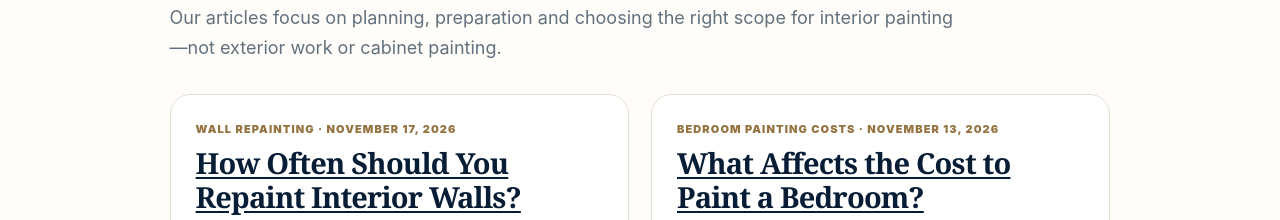
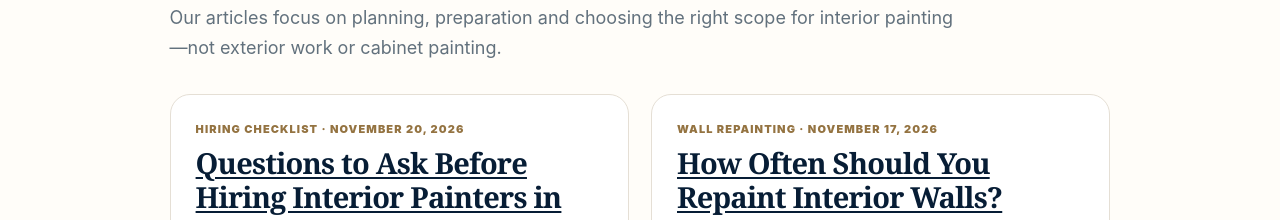
Before and after one commit to luminexpaintingco-oss/Luminex-painting.com, a plain HTML site: page blog/index.html in a window 1280 px wide. Shown: the part 732-952 px from the top of the page. Drawn offline with Linux system fonts and the light colour scheme.

Commit message:
Link Nov 20 Concord hiring checklist

```diff
--- a/blog/index.html
+++ b/blog/index.html
@@ -14,6 +14,8 @@ header{display:flex;align-items:center;justify-content:space-between;gap:18px;pa
 <main><section class="hero"><div class="inner"><div class="eyebrow">The Luminex Painting Blog</div><h1>Practical advice for a better interior painting project</h1><p>Helpful guides for homeowners in Concord, Kannapolis and nearby North Carolina communities—from preparing a room to understanding what affects an estimate.</p></div></section>
 <section class="content"><div class="breadcrumbs"><a href="/">Home</a> / Painting Blog</div><h2 style="font-size:clamp(29px,3.5vw,43px);margin:0 0 12px">Latest homeowner guides</h2><p class="intro">Our articles focus on planning, preparation and choosing the right scope for interior painting—not exterior work or cabinet painting.</p>
 <div class="cards">
+<article class="card"><div class="info"><div class="type">Hiring Checklist · November 20, 2026</div><h2><a href="/blog/questions-before-hiring-interior-painters-concord-nc.html">Questions to Ask Before Hiring Interior Painters in Concord, NC</a></h2><p>Ten practical questions about scope, prep, paint, scheduling and written estimates before hiring an interior painter.</p><a href="/blog/questions-before-hiring-interior-painters-concord-nc.html">Read the hiring checklist →</a></div></article>
+
 <article class="card"><div class="info"><div class="type">Wall Repainting · November 17, 2026</div><h2><a href="/blog/how-often-repaint-interior-walls-concord-kannapolis.html">How Often Should You Repaint Interior Walls?</a></h2><p>Know when to clean, touch up or repaint by room, and which signs matter more than a calendar.</p><a href="/blog/how-often-repaint-interior-walls-concord-kannapolis.html">Read the repainting guide →</a></div></article>
 
 <article class="card"><div class="info"><div class="type">Bedroom Painting Costs · November 13, 2026</div><h2><a href="/blog/bedroom-painting-cost-factors-concord-kannapolis.html">What Affects the Cost to Paint a Bedroom?</a></h2><p>Learn how room size, wall repairs, color changes, ceilings and trim shape a bedroom painting estimate.</p><a href="/blog/bedroom-painting-cost-factors-concord-kannapolis.html">Understand bedroom painting estimates →</a></div></article>
```
